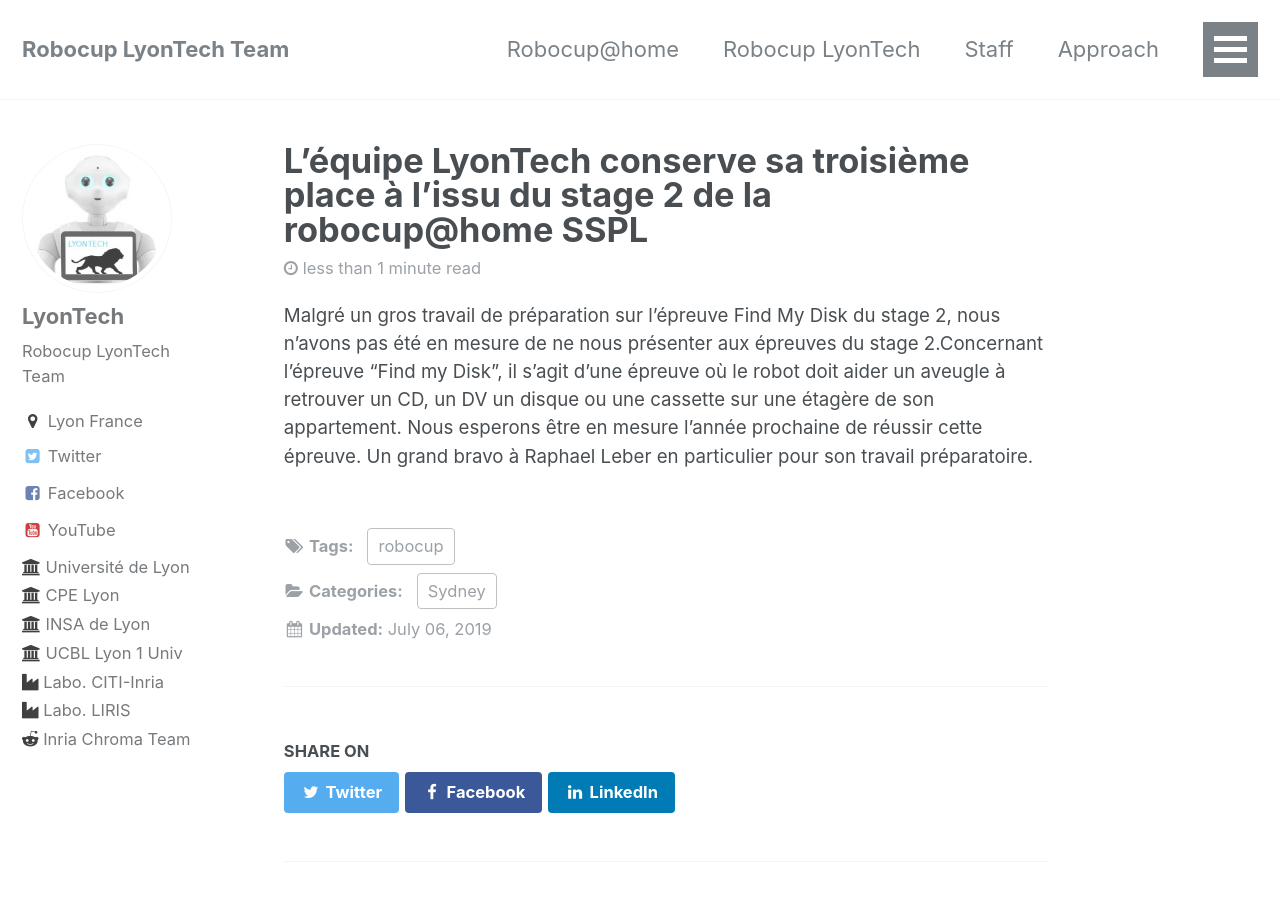
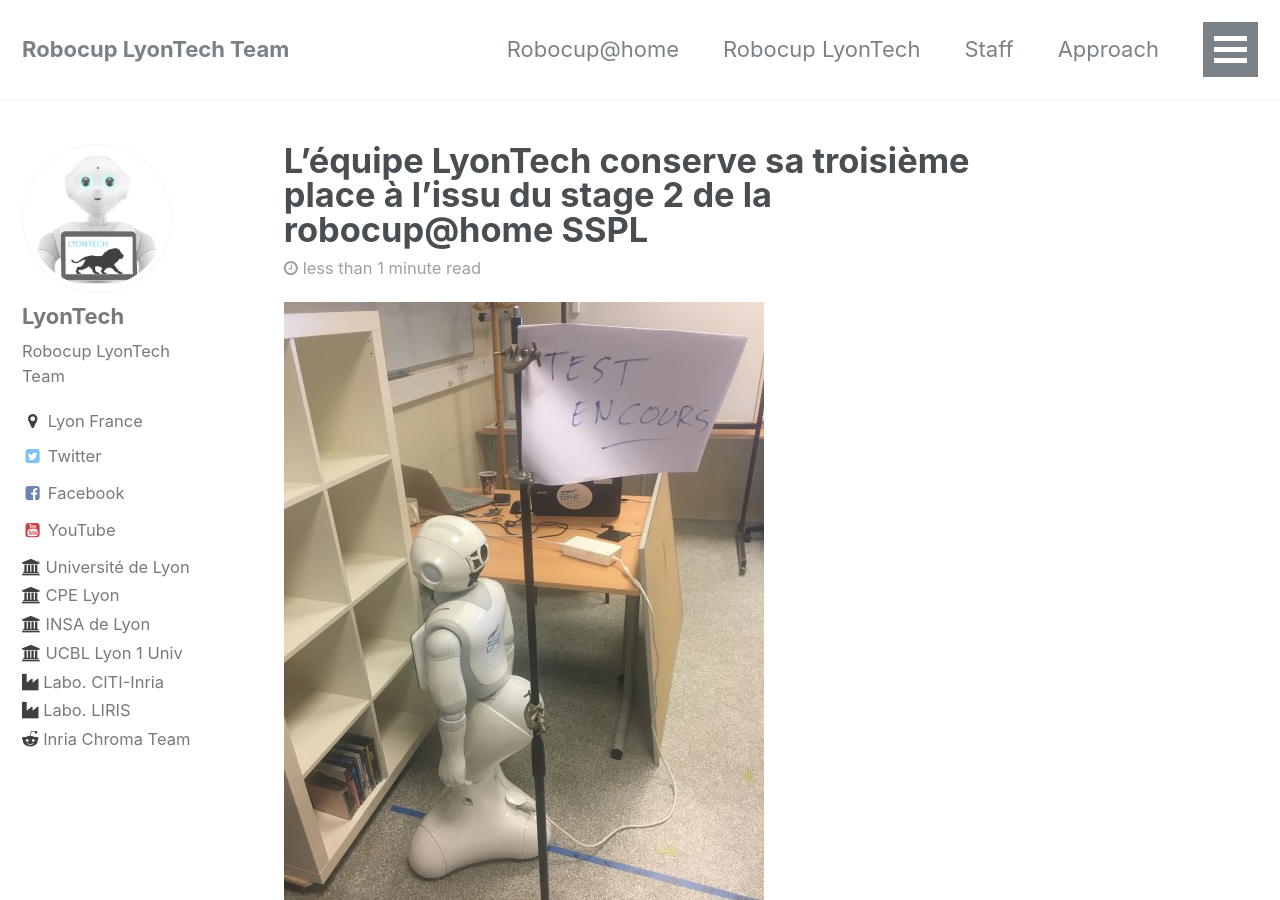
Before and after one commit to Robocup-Lyontech/Robocup-Lyontech.github.io, a Jekyll site: the page built from _posts/2019-07-06-Jour3.md, in a window 1280 px wide and 900 px high. Built offline with Jekyll 4.4.1, drawn with Linux system fonts in a browser that asks for light colours.

Commit message:
Update 2019-07-06-Jour3.md

```diff
--- a/_posts/2019-07-06-Jour3.md
+++ b/_posts/2019-07-06-Jour3.md
@@ -8,7 +8,8 @@
 thumbnail: /assets/images/sydney2019/robot_carree_s.jpg
 
 ---
-
+![team](/assets/images/sydney2019/pepper_find_my_disk (Small).JPG)
+![team](/assets/images/sydney2019/find_my_disk_ (Small).JPG)
 
 Malgré un gros travail de préparation sur l'épreuve Find My Disk du stage 2, nous n'avons pas été en mesure de ne nous présenter aux épreuves du stage 2.Concernant l'épreuve "Find my Disk",  il s'agit d'une épreuve où le robot doit aider un aveugle à retrouver un CD, un DV  un disque ou une cassette sur une étagère de son appartement.
 Nous esperons être en mesure l'année prochaine de réussir cette épreuve. Un grand bravo à Raphael Leber en particulier pour son travail préparatoire.
```
